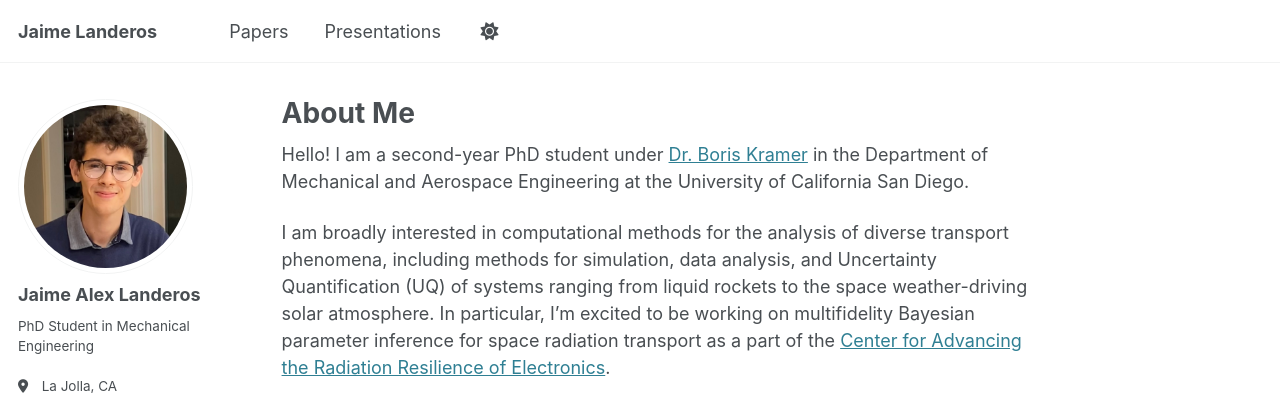
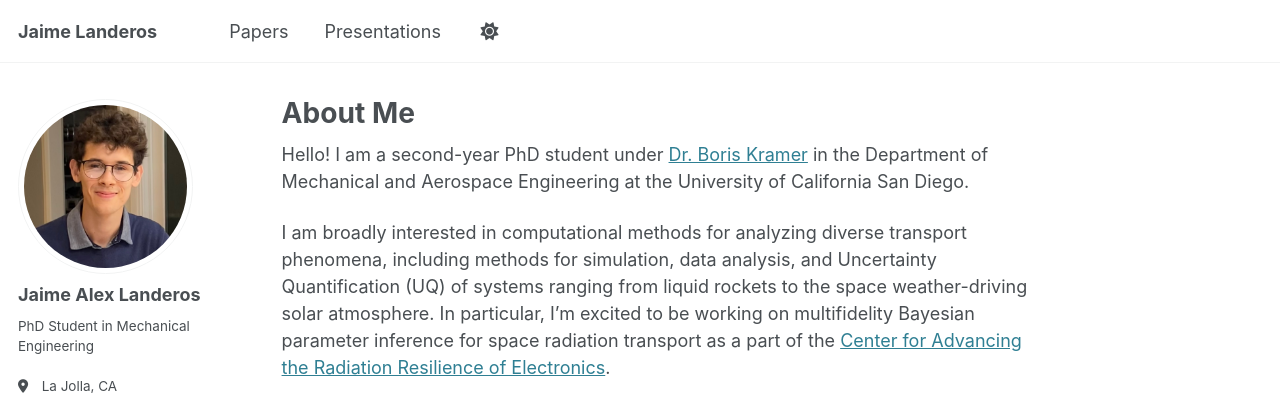
Before and after one commit to jalanderos/jalanderos.github.io, a Jekyll site: the page built from _pages/about.md, in a window 1280 px wide and 900 px high. Shown: the top 404 px of the window. Built offline with Jekyll 4.4.1, drawn with Linux system fonts in a browser that asks for light colours; some web fonts are replaced.

Commit message:
Small intro change 2

```diff
--- a/_pages/about.md
+++ b/_pages/about.md
@@ -9,7 +9,7 @@ redirect_from:
 
 Hello! I am a second-year PhD student under [Dr. Boris Kramer](http://kramer.ucsd.edu/index.html) in the Department of Mechanical and Aerospace Engineering at the University of California San Diego.
 
-I am broadly interested in computational methods for the analysis of diverse transport phenomena, including methods for simulation, data analysis, and Uncertainty Quantification (UQ) of systems ranging from liquid rockets to the space weather-driving solar atmosphere. In particular, I’m excited to be working on multifidelity Bayesian parameter inference for space radiation transport as a part of the [Center for Advancing the Radiation Resilience of Electronics](https://carre-psaapiv.org/).
+I am broadly interested in computational methods for analyzing diverse transport phenomena, including methods for simulation, data analysis, and Uncertainty Quantification (UQ) of systems ranging from liquid rockets to the space weather-driving solar atmosphere. In particular, I’m excited to be working on multifidelity Bayesian parameter inference for space radiation transport as a part of the [Center for Advancing the Radiation Resilience of Electronics](https://carre-psaapiv.org/).
 
 I took interest in these areas during my undergraduate in aerospace engineering at Cal Poly Pomona, where I was lucky enough to intern with NASA and the National Center for Atmospheric Research (NCAR), as well as take part in a university rocketry project.
 
```
